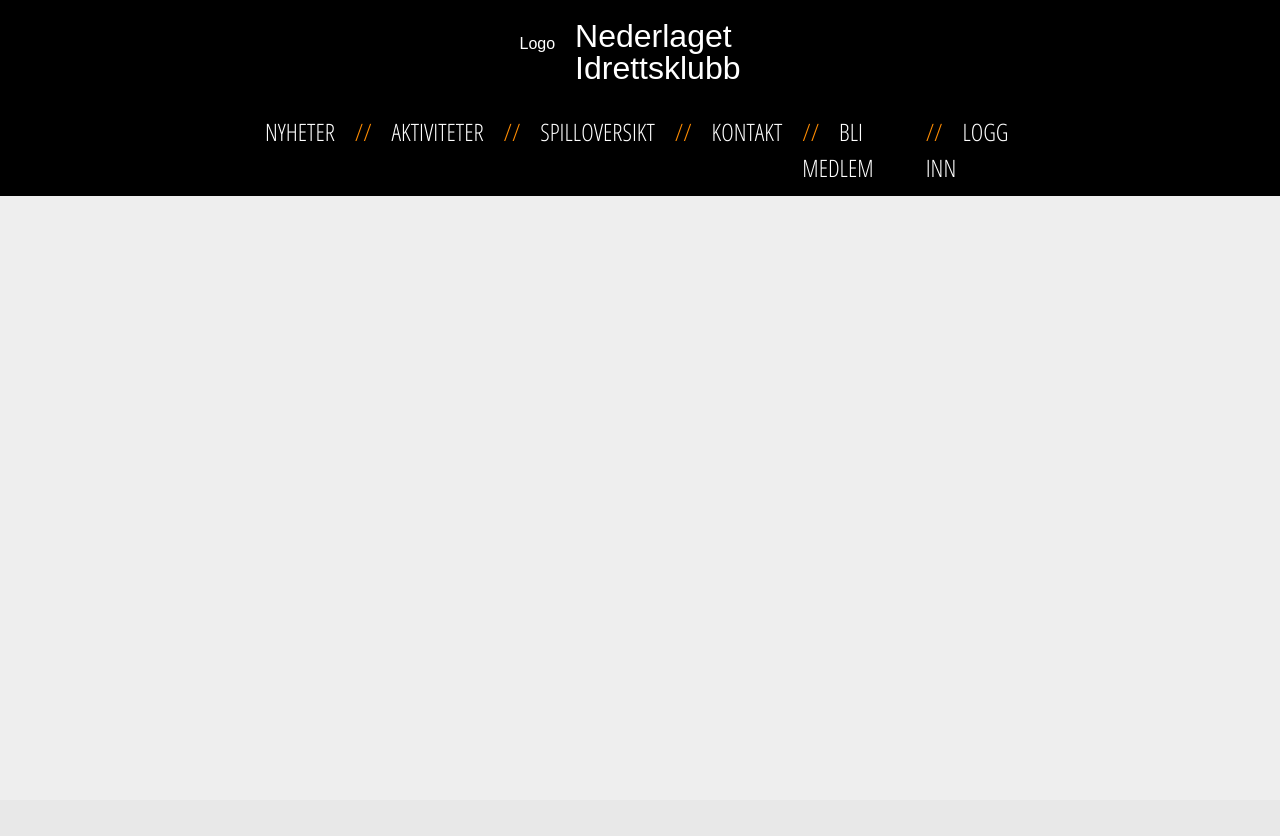
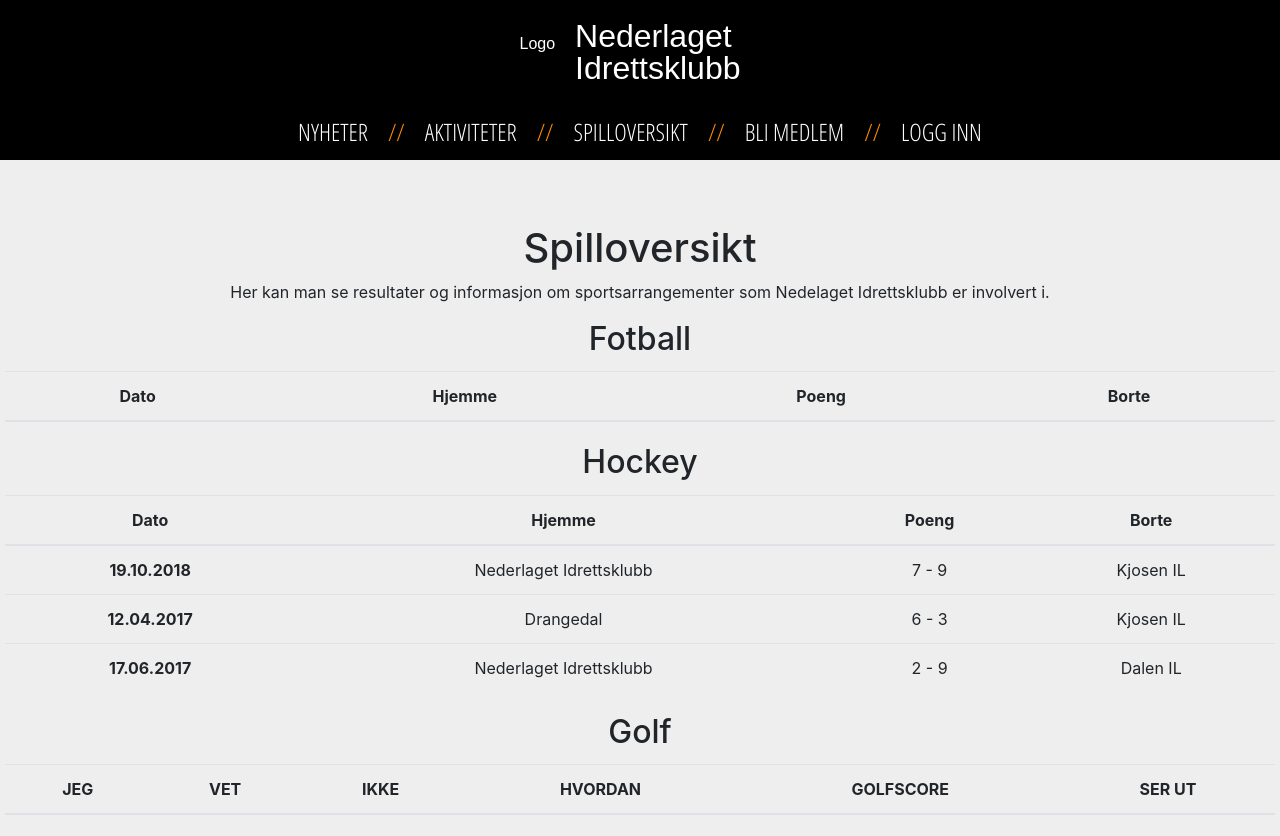
Before and after one commit to KennethLindalen/DbWeb, a PHP site: page /sider/statistikk.php in a window 1280 px wide. Before the commit the page ends 196 px from the top, so only its background shows below. Run offline with PHP 8.4, Linux system fonts and the light colour scheme; lists and menus that the app fills with data are empty; some web fonts are replaced.

Commit message:
Oppsatt tabell

```diff
--- a/sider/statistikk.php
+++ b/sider/statistikk.php
@@ -24,7 +24,6 @@
           <li><a href="#">Nyheter</a></li>
           <li><a href="#">Aktiviteter</a></li>
           <li><a href="#">Spilloversikt</a></li>
-          <li><a href="#">Kontakt</a></li>
           <li><a href="#">Bli medlem</a></li>
           <li><a href="#">Logg inn</a></li>
         </ul>
@@ -32,11 +31,69 @@
     </nav>
 
 
-    <div class="Container">
-      <div class="content">
+    <main style ="text-align:center;">
+      <BR /><BR />
+      <H1>Spilloversikt</H1>
+      <p>
+        Her kan man se resultater og informasjon om sportsarrangementer som Nedelaget Idrettsklubb er involvert i.
+      </p>
 
+      <h2>Fotball</h2>
+      <div style="padding: 5px;">
+        <table class="table">
+          <thead>
+            <th scope="col">Dato </th>
+            <th scope="col">Hjemme </th>
+            <th scope="col">Poeng </th>
+            <th scope="col">Borte </th>
+          </thead>
+        </table>
       </div>
-    </div>
+      <h2>Hockey</h2>
+      <div style="padding: 5px;">
+        <table class="table">
+          <thead>
+            <th scope="col">Dato </th>
+            <th scope="col">Hjemme </th>
+            <th scope="col">Poeng </th>
+            <th scope="col">Borte </th>
+          </thead>
+          <tbody>
+            <tr>
+              <th scope="row">19.10.2018</th>
+              <td>Nederlaget Idrettsklubb</td>
+              <td>7 - 9</td>
+              <td>Kjosen IL</td>
+            </tr>
+            <tr>
+              <th scope="row">12.04.2017</th>
+              <td>Drangedal</td>
+              <td>6 - 3</td>
+              <td>Kjosen IL</td>
+            </tr>
+            <tr>
+              <th scope="row">17.06.2017</th>
+              <td>Nederlaget Idrettsklubb</td>
+              <td>2 - 9</td>
+              <td>Dalen IL</td>
+            </tr>
+          </tbody>
+        </table>
+      </div>
+      <h2>Golf</h2>
+      <div style="padding: 5px;">
+        <table class="table">
+          <thead>
+            <th scope="col">JEG </th>
+            <th scope="col">VET </th>
+            <th scope="col">IKKE </th>
+            <th scope="col">HVORDAN </th>
+            <th scope="col">GOLFSCORE </th>
+            <th scope="col">SER UT </th>
+          </thead>
+        </table>
+      </div>
+    </main>
 
   </body>
 </html>
```
